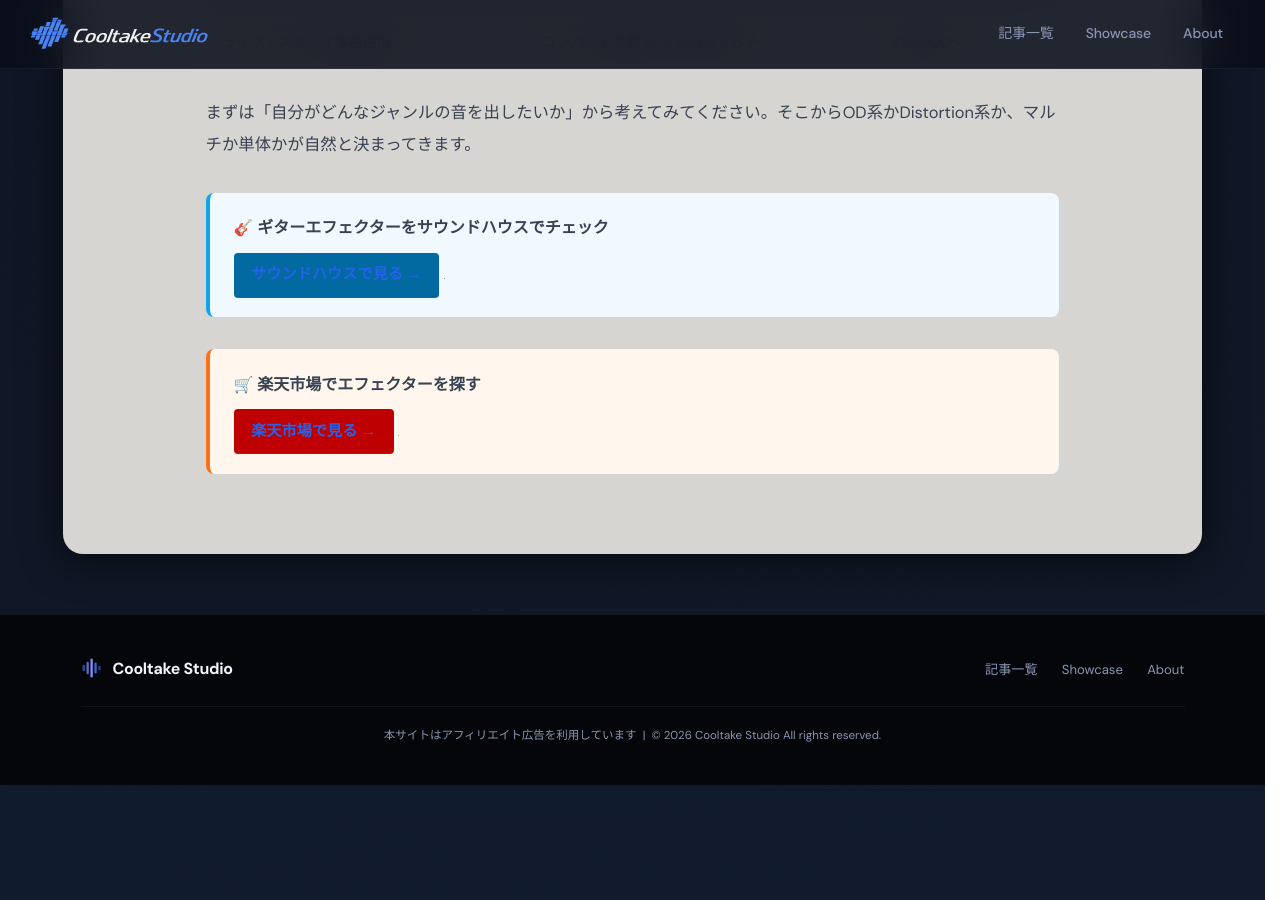
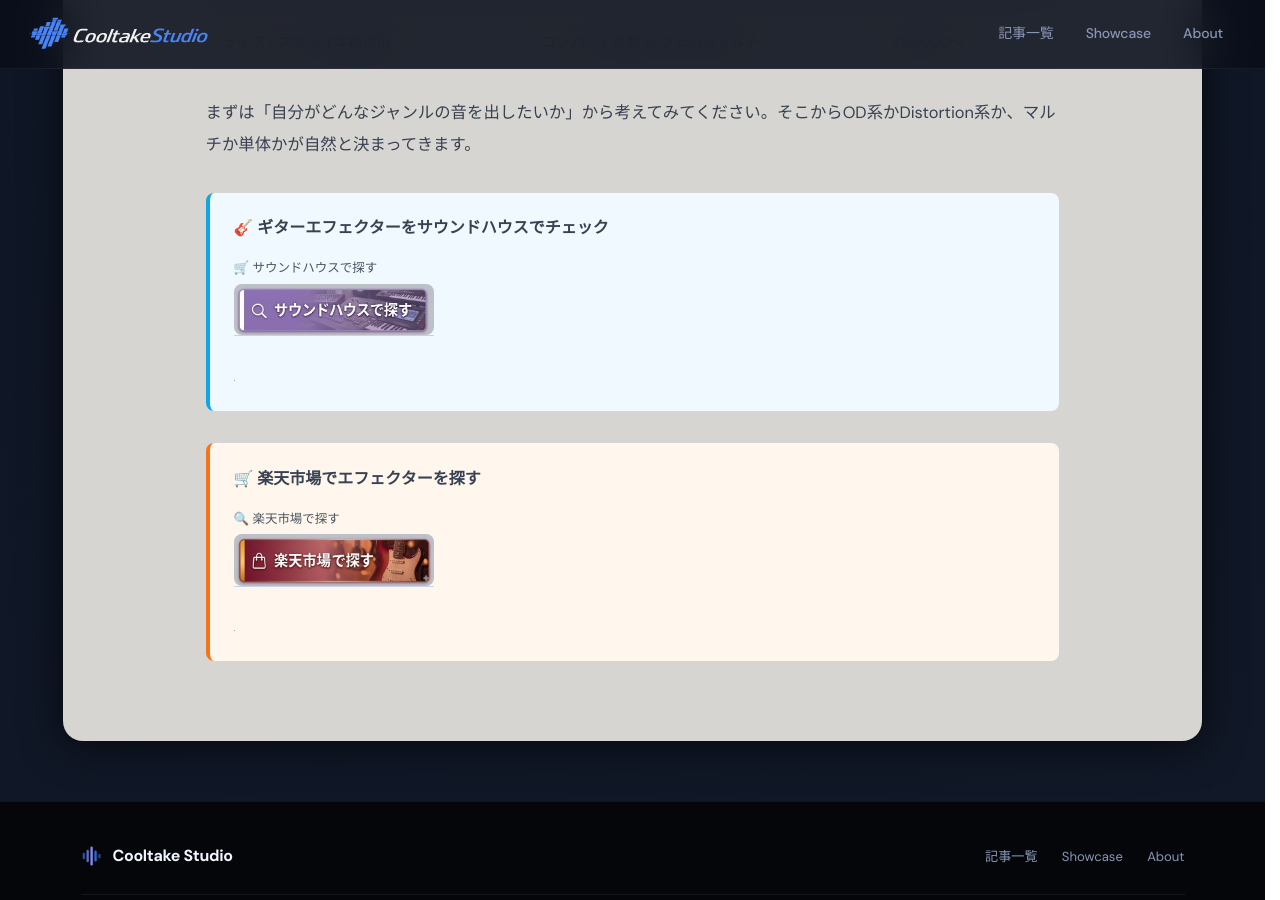
Before and after one commit to cooltake/cooltake-staging, a Jekyll site: the page built from _posts/2026-05-24-guitar-effects-guide.md, in a window 1280 px wide and 900 px high, scrolled down 4094 px. Built offline with Jekyll 4.4.1, drawn with Linux system fonts in a browser that asks for light colours; some web fonts are replaced; grey boxes are pictures that could not be loaded.

Commit message:
style: replace old CTA buttons with image buttons in 2026-05-24-guitar-effects-guide.md

```diff
--- a/_posts/2026-05-24-guitar-effects-guide.md
+++ b/_posts/2026-05-24-guitar-effects-guide.md
@@ -112,12 +112,14 @@
 
 <div style="margin:2rem 0;padding:1.2rem 1.5rem;background:#f0f9ff;border-left:4px solid #0ea5e9;border-radius:8px;">
 <p style="margin:0 0 .6rem;font-weight:bold;font-size:1rem;">🎸 ギターエフェクターをサウンドハウスでチェック</p>
-<a href="https://h.accesstrade.net/sp/cc?rk=01001xqc00os63&url=https%3A%2F%2Fwww.soundhouse.co.jp%2Fsearch%2Findex%2F%3Fsearch_all%3D%25E3%2582%AE%25E3%2582%BF%25E3%2583%BC%2B%25E3%2582%A8%25E3%2583%95%25E3%2582%A7%25E3%2582%AF%25E3%2582%BF%25E3%2583%BC" rel="nofollow" referrerpolicy="no-referrer-when-downgrade" style="display:inline-block;background:#0369a1;color:#fff;padding:.45rem 1.1rem;border-radius:4px;text-decoration:none;font-weight:bold;font-size:.95rem;">サウンドハウスで見る →</a>
+<div style="margin:.8rem 0;"><span style="display:block;font-size:.78rem;color:#4b5563;margin-bottom:3px;margin-top:6px;">🛒 サウンドハウスで探す</span>
+<a href="https://h.accesstrade.net/sp/cc?rk=01001xqc00os63&url=https%3A%2F%2Fwww.soundhouse.co.jp%2Fsearch%2Findex%2F%3Fsearch_all%3D%25E3%2582%AE%25E3%2582%BF%25E3%2583%BC%2B%25E3%2582%A8%25E3%2583%95%25E3%2582%A7%25E3%2582%AF%25E3%2582%BF%25E3%2583%BC" rel="nofollow" referrerpolicy="no-referrer-when-downgrade" style="display:inline-block;text-decoration:none;"><img src="/assets/images/btn-soundhouse.jpg" alt="サウンドハウスで探す" width="200" style="height:auto;border-radius:8px;display:block;"></a></div>
 <img src="https://h.accesstrade.net/sp/rr?rk=01001xqc00os63" width="1" height="1" border="0" alt="" loading="lazy">
 </div>
 
 <div style="margin:2rem 0;padding:1.2rem 1.5rem;background:#fff7ed;border-left:4px solid #f97316;border-radius:8px;">
 <p style="margin:0 0 .6rem;font-weight:bold;font-size:1rem;">🛒 楽天市場でエフェクターを探す</p>
-<a href="https://hb.afl.rakuten.co.jp/hgc/0b15ddc7.28c5c9ed.0b15ddc8.5d23dd4d/?pc=https%3A%2F%2Fsearch.rakuten.co.jp%2Fsearch%2Fmall%2F%25E3%2582%AE%25E3%2582%BF%25E3%2583%BC%2B%25E3%2582%A8%25E3%2583%95%25E3%2582%A7%25E3%2582%AF%25E3%2582%BF%25E3%2583%BC%2F" rel="nofollow" referrerpolicy="no-referrer-when-downgrade" style="display:inline-block;background:#bf0000;color:#fff;padding:.45rem 1.1rem;border-radius:4px;text-decoration:none;font-weight:bold;font-size:.95rem;">楽天市場で見る →</a>
+<div style="margin:.8rem 0;"><span style="display:block;font-size:.78rem;color:#4b5563;margin-bottom:3px;margin-top:6px;">🔍 楽天市場で探す</span>
+<a href="https://hb.afl.rakuten.co.jp/hgc/0b15ddc7.28c5c9ed.0b15ddc8.5d23dd4d/?pc=https%3A%2F%2Fsearch.rakuten.co.jp%2Fsearch%2Fmall%2F%25E3%2582%AE%25E3%2582%BF%25E3%2583%BC%2B%25E3%2582%A8%25E3%2583%95%25E3%2582%A7%25E3%2582%AF%25E3%2582%BF%25E3%2583%BC%2F" rel="nofollow" referrerpolicy="no-referrer-when-downgrade" style="display:inline-block;text-decoration:none;"><img src="/assets/images/btn-rakuten.jpg" alt="楽天市場で探す" width="200" style="height:auto;border-radius:8px;display:block;"></a></div>
 <img src="//i.moshimo.com/af/i/impression?a_id=5565352&amp;p_id=54&amp;pc_id=54&amp;pl_id=616" width="1" height="1" style="border:none;" alt="" loading="lazy">
 </div>
```
